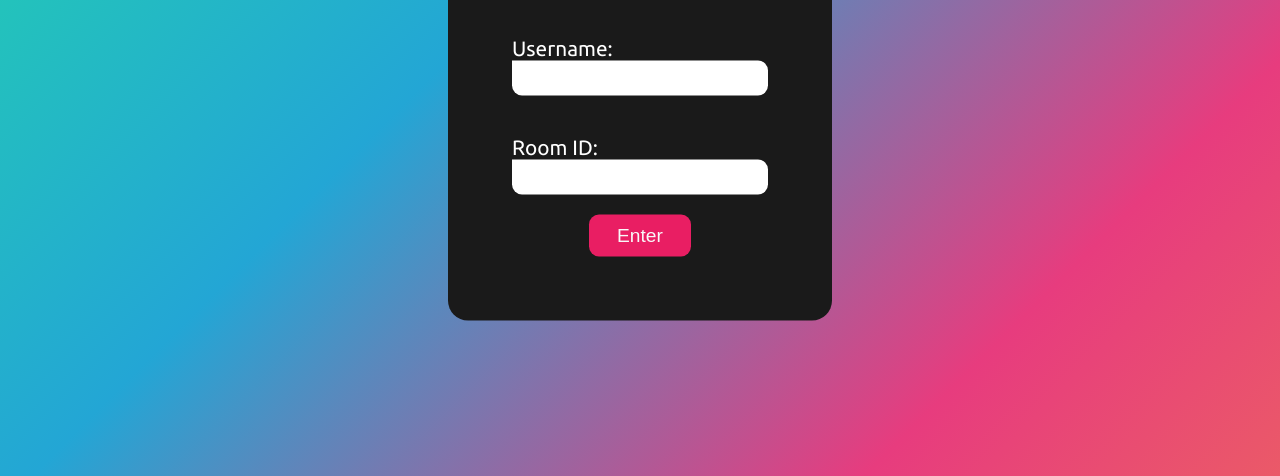
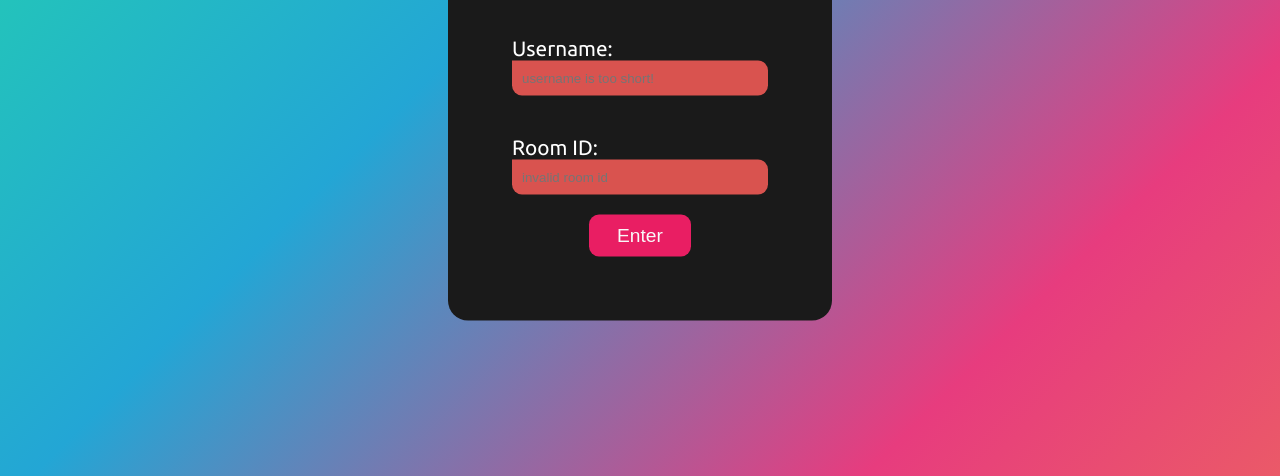
Before and after one commit to samuruya/Ccore, a website: page open/index.html in a window 1280 px wide. Both pictures are taken after a click on the button "Enter". Shown: the part 324-800 px from the top of the page. Drawn offline with Linux system fonts and the light colour scheme.

Commit message:
roomID added to read querry string

```diff
--- a/open/data/enter.js
+++ b/open/data/enter.js
@@ -9,17 +9,24 @@ function login() {
         roomID: document.getElementById(`room`).value
     }
 
-    if (userData.usrname.length >= 4) {
-        if (userData.roomID.length >= 5) {
+    if (userData.usrname.length >= 4 && userData.roomID.length >= 5) {
+
             localStorage.setItem('userData', JSON.stringify(userData));
             console.log('login');
-            window.location.href = "chat.html";
-            //add code for quarrystring room selection
-        } else {
-            console.log('roomID is invalid!');
-        }
-    } else  {
+            let baseUrl = "http://localhost:3000/chat.html?";
+            let queryString = "room=" + userData.roomID;
+            let fullUrl = baseUrl + queryString;
+            window.location.href = fullUrl;
+    }
+    if(userData.roomID.length < 5) {
+        console.log('roomID is invalid!');
+        document.getElementById(`room`).style.background = "#d9534f"
+        document.getElementsByName(`room`)[0].placeholder = "invalid room id"
+    }
+    if(userData.usrname.length < 4) {
         console.log('Username to Short!');
+        document.getElementById(`uname`).style.background = "#d9534f"
+        document.getElementsByName(`uname`)[0].placeholder = "username is too short!"
     }
 }
 
--- a/open/index.html
+++ b/open/index.html
@@ -14,11 +14,11 @@
 				<form>
 					<div class="inText">
 						<label for="">Username:</label>
-						<input type="text" id="uname">
+						<input type="text" name="uname" id="uname">
 					</div>
 					<div class="inText">
 						<label for="">Room ID:</label>
-						<input type="text" id="room">
+						<input type="text" name="room" id="room">
 					</div>
 					<div class="logbuttons">
 						<input type="button" class="logbtn" value="Enter" onclick="login()">
```
